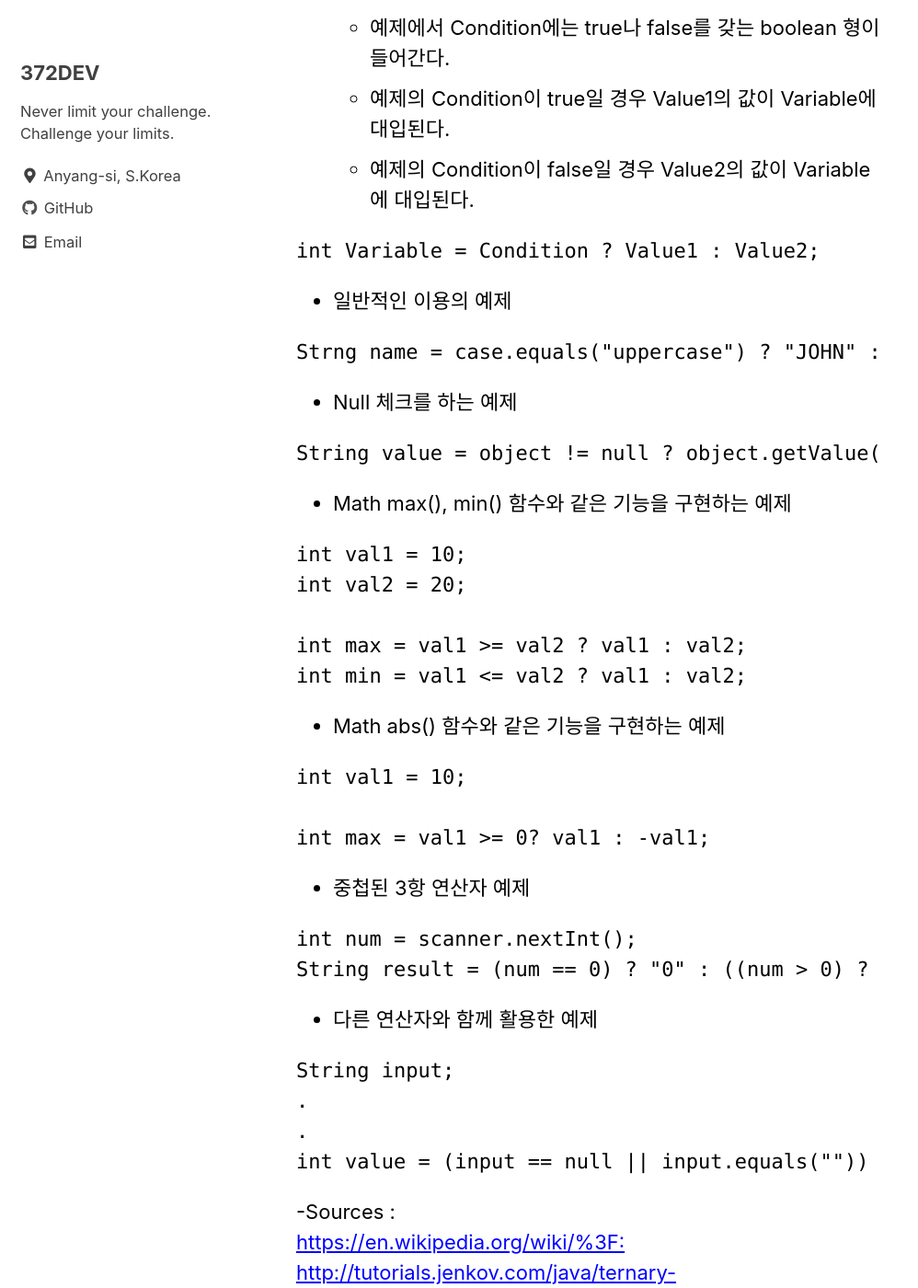
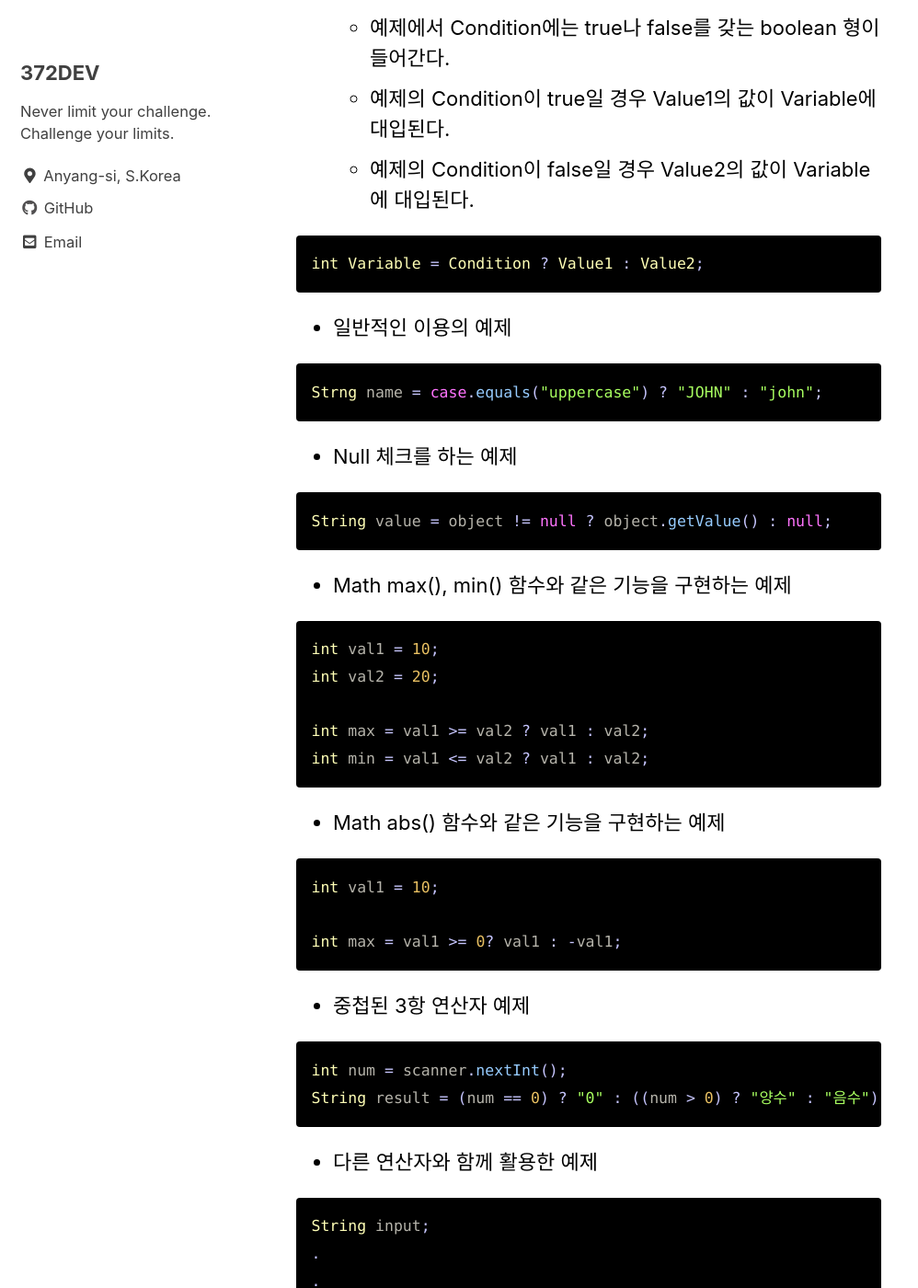
Before and after one commit to 372dev/372dev.github.io, a Jekyll site: the page built from _posts/2020-11-22-post13.md, in a window 1280 px wide and 1400 px high, scrolled down 3080 px. Shown: the whole window at 92% size, without its empty margins (0-998 px from the left). Built offline with Jekyll 4.4.1, drawn with Linux system fonts in a browser that asks for light colours; cached includes are drawn as plain includes; some of the changed text lies outside the part shown.

Commit message:
Update 2020-11-22-post13.md

````diff
--- a/_posts/2020-11-22-post13.md
+++ b/_posts/2020-11-22-post13.md
@@ -68,25 +68,25 @@ tags: Java, Study, Operators, Ternary, Whiteship
   * 예제의 Condition이 true일 경우 Value1의 값이 Variable에 대입된다.
   * 예제의 Condition이 false일 경우 Value2의 값이 Variable에 대입된다.
 
-```Java
+```java
 int Variable = Condition ? Value1 : Value2;
 ```
 
 * 일반적인 이용의 예제
 
-```Java
+```java
 Strng name = case.equals("uppercase") ? "JOHN" : "john";
 ```
 
 * Null 체크를 하는 예제
 
-```Java
+```java
 String value = object != null ? object.getValue() : null;
 ```
 
 * Math max(), min() 함수와 같은 기능을 구현하는 예제
 
-```Java
+```java
 int val1 = 10;
 int val2 = 20;
 
@@ -96,7 +96,7 @@ int min = val1 <= val2 ? val1 : val2;
 
 * Math abs() 함수와 같은 기능을 구현하는 예제
 
-```Java
+```java
 int val1 = 10;
 
 int max = val1 >= 0? val1 : -val1;
@@ -104,14 +104,14 @@ int max = val1 >= 0? val1 : -val1;
 
 * 중첩된 3항 연산자 예제
 
-```Java
+```java
 int num = scanner.nextInt();
 String result = (num == 0) ? "0" : ((num > 0) ? "양수" : "음수");
 ```
 
 * 다른 연산자와 함께 활용한 예제
 
-```Java
+```java
 String input;
 .
 .
@@ -145,12 +145,12 @@ int value = (input == null || input.equals("")) ? 0 : Integer.parseInt(input);
 * 오브젝트를 캐스팅 하기 전에 instanceOf를 이용하여 적합한 클래스인지 확인해 두어야 한다. 그렇게 함으로서 런타임에서 발생할 수 있는 ClassCastException을 방지할 수 있다.
 * 기본 신텍스는 다음과 같다
 
->>(object) instanceof (type)
+>(object) instanceof (type)
 
 * 위의 예제에서 "object"가 "type"의 인스턴스라면, true가 리턴되고 아니라면 false가 리턴된다.
 * 다음은 자식클래스의 오브젝트가 부모클래스의 인스턴스이기도 한지를 InstanceOf를 이용하여 확인하는 예제이다.
 
-```Java
+```java
 // 부모클래스
 class Animal {
 }
@@ -197,7 +197,7 @@ Switch문은 자바의 초창기부터 항상 유용한 기능으로 자리해
 1. 더이상의 break는 없다!
   * Java 12의 value break 신택스는 Java 13부터는 컴파일되지 않는다.
 
-```Java
+```java
 ...
 switch (mode) {
   case "a":
@@ -217,7 +217,7 @@ switch (mode) {
 
   * 대신 yield를 사용해서 값을 돌려줄 수 있다.
 
-```Java
+```java
 ...
 switch (mode) {
   case "a", "b":
@@ -235,7 +235,7 @@ switch (mode) {
 
   *  람다식 표현은 계속해서 사용이 가능하다.
 
-```Java
+```java
 ...
 switch (mode) {
   case "a", "b" -> 1;
````
